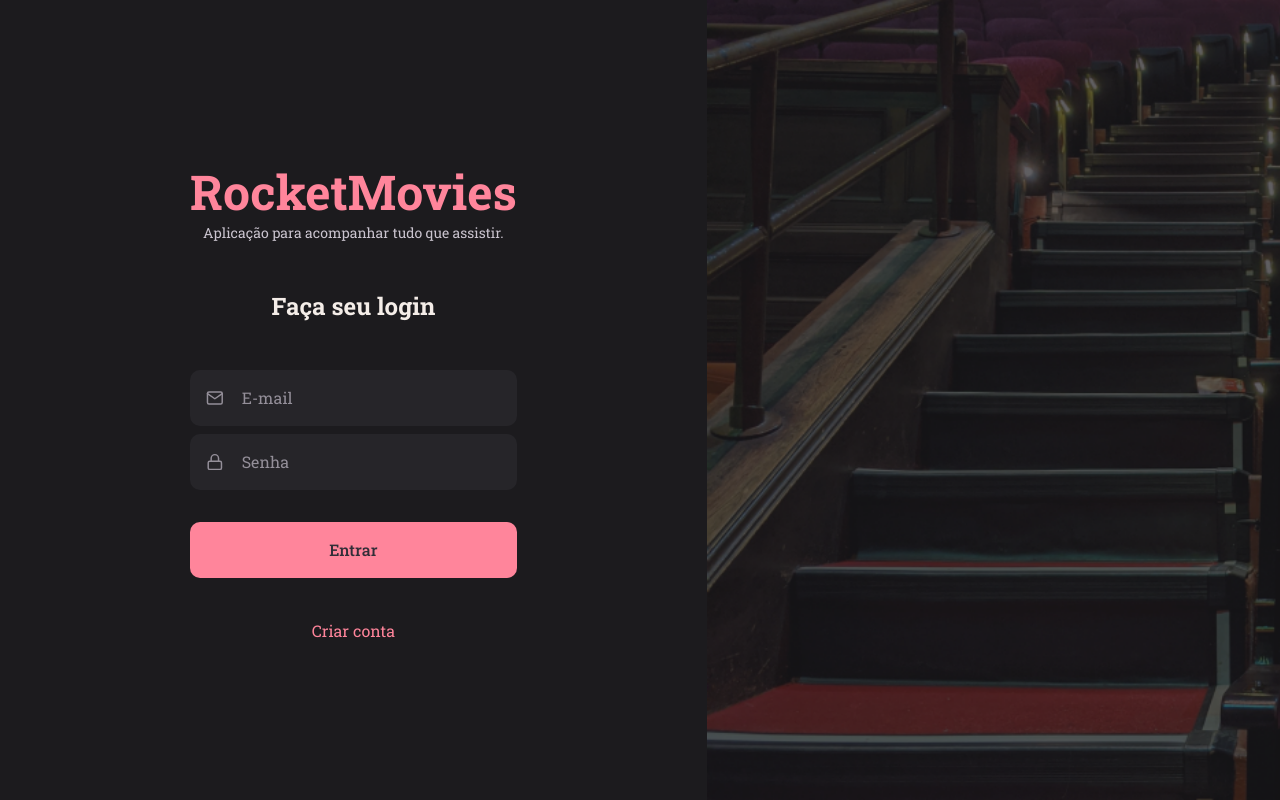
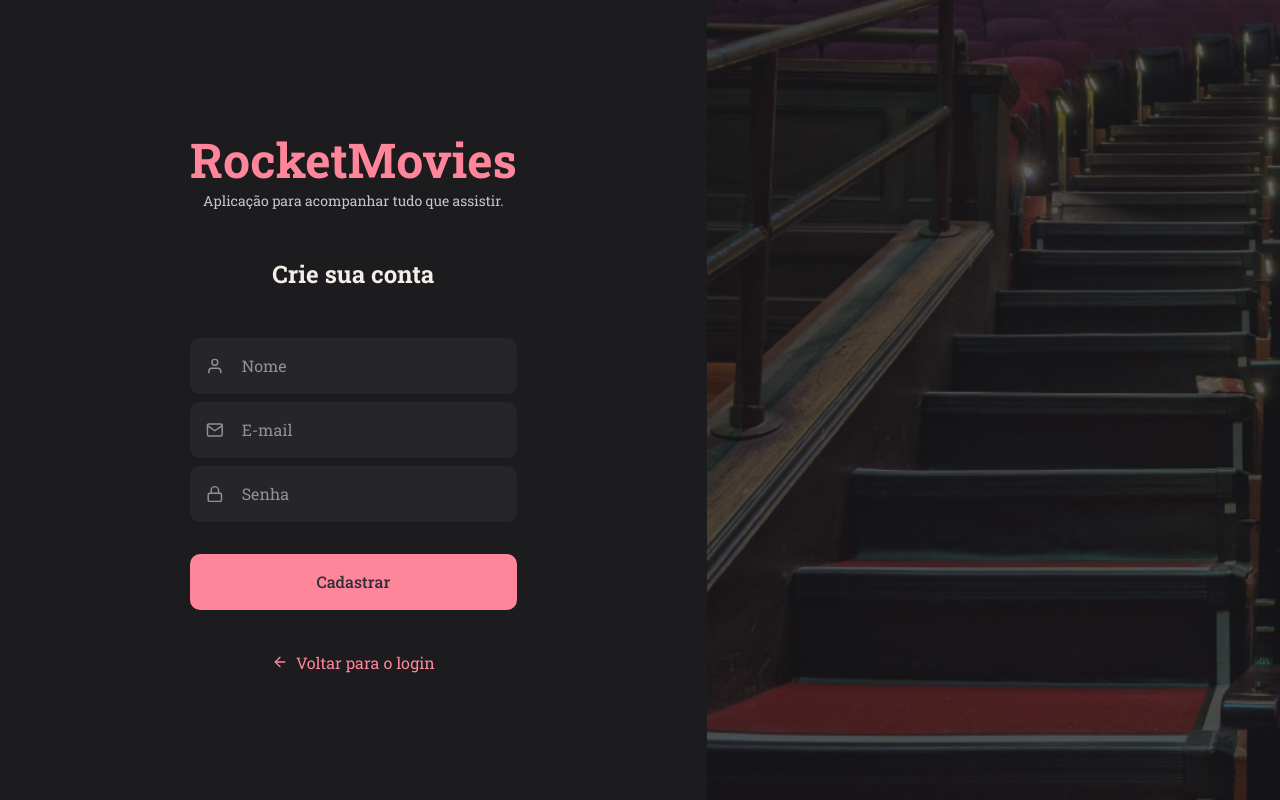
Before and after one commit to felipeslopes2010/rocket-movies, a React (Vite) app: page / in a window 1280 px wide. Shown: the top 800 px of the page. Built offline with nearby package versions, Linux system fonts and the light colour scheme.

Commit message:
Create SignUp Page

```diff
--- a/src/main.jsx
+++ b/src/main.jsx
@@ -5,13 +5,13 @@
 
 import theme from './styles/theme'
 
-import { SignIn } from "../src/pages/SignIn"
+import { SignUp } from "../src/pages/SignUp"
 
 ReactDOM.createRoot(document.getElementById('root')).render(
   <React.StrictMode>
     <ThemeProvider theme={theme}>
       <GlobalStyles />
-      <SignIn />
+      <SignUp />
     </ThemeProvider>
   </React.StrictMode>,
 )
--- /dev/null
+++ b/src/pages/SignUp/index.jsx
@@ -0,0 +1,47 @@
+import { FiMail, FiLock, FiUser, FiArrowLeft } from "react-icons/fi"
+
+import { Container, Form, Background } from "./styles"
+
+import { Button } from "../../components/Button"
+import { Input } from "../../components/Input"
+
+export function SignUp() {
+    return (
+        <Container>
+            <Form>
+                <h1>RocketMovies</h1>
+                <p>Aplicação para acompanhar tudo que assistir.</p>
+
+                <h2>Crie sua conta</h2>
+
+                <Input
+                    placeholder="Nome"
+                    type="text"
+                    icon={FiUser}
+                />
+
+                <Input
+                    placeholder="E-mail"
+                    type="text"
+                    icon={FiMail}
+                />
+
+                <Input
+                    placeholder="Senha"
+                    type="password"
+                    icon={FiLock}
+                />
+
+                <Button title="Cadastrar" />
+
+                <a href="/">
+                    <FiArrowLeft />
+                    Voltar para o login
+                </a>
+
+            </Form>
+
+            <Background />
+        </Container>
+    )
+}
--- /dev/null
+++ b/src/pages/SignUp/styles.js
@@ -0,0 +1,55 @@
+import styled from "styled-components";
+import backgroundImg from "../../assets/background.png";
+
+export const Container = styled.div`
+    height: 100vh;
+    display: flex;
+    align-items: stretch;
+`;
+
+export const Form = styled.form`
+    padding: 0 190px;
+    display: flex;
+    flex: 1;
+    flex-direction: column;
+    justify-content: center;
+    align-items: center;
+    text-align: center;
+
+   > h1 {
+        font-size: 48px;
+        color: ${({ theme }) => theme.COLORS.ROSE};
+    }
+
+    > p {
+        font-size: 14px;
+        margin-bottom: 48px;
+        color: ${({ theme }) => theme.COLORS.GRAY_100};
+    }
+
+    > h2 {
+        font-size: 24px;
+        margin-bottom: 48px;
+        color: ${({ theme }) => theme.COLORS.WHITE};
+    }
+
+    > a {
+        display: flex;
+        align-items: center;
+        justify-content: center;
+        margin-top: 42px;
+        font-size: 16px;
+        color: ${({ theme }) => theme.COLORS.ROSE};
+
+        svg {
+            margin-right: 8px;
+        }
+    }
+`;
+
+export const Background = styled.div`
+    flex: 1;
+    min-width: 1100px;
+    background: url(${backgroundImg}) no-repeat center center;
+    background-size: cover;
+`;
```
